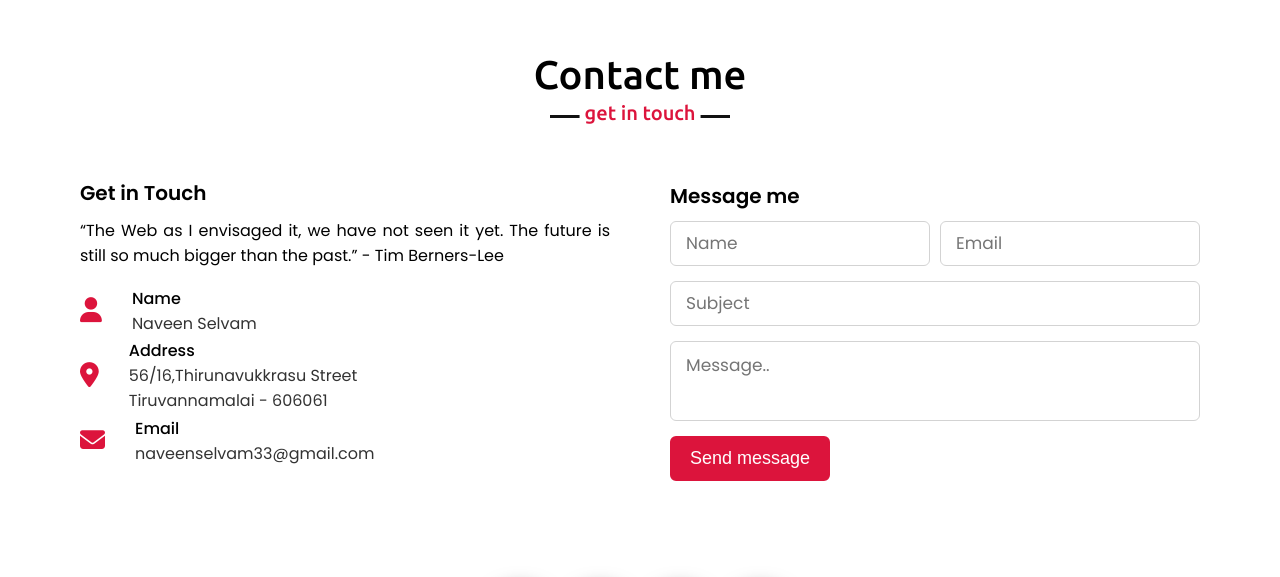
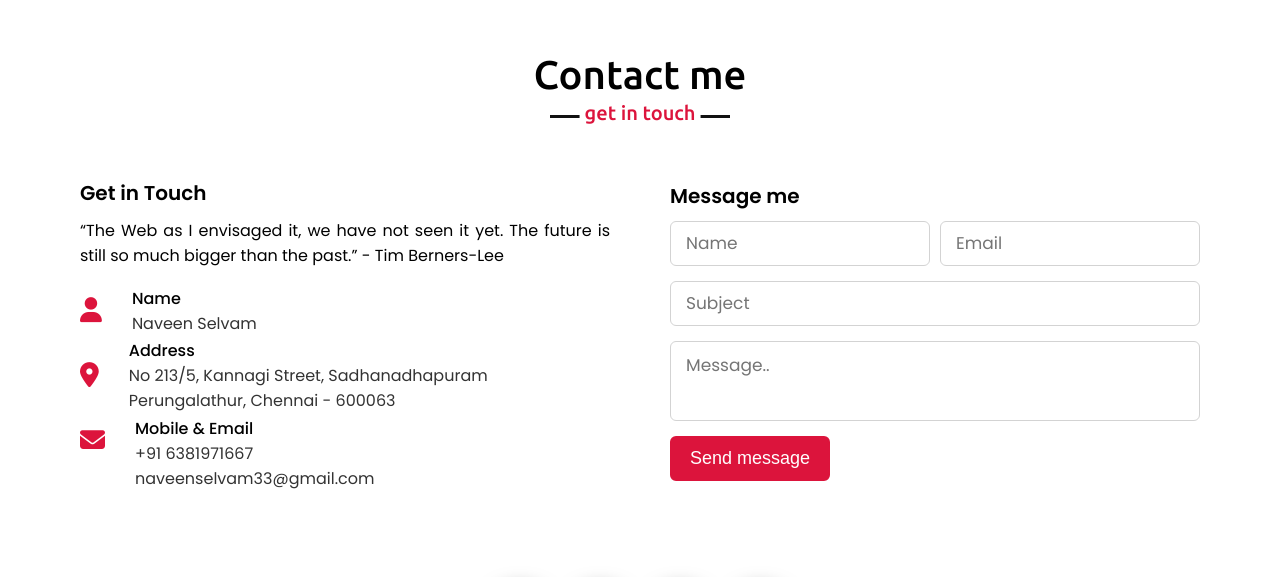
Before and after one commit to NaveenSai29/naveen.github.io, a plain HTML site: page index.html in a window 1280 px wide. Shown: the part 2791-3368 px from the top of the page. Drawn offline with nearby package versions, Linux system fonts and the light colour scheme.

Commit message:
Add files via upload

```diff
--- a/index.html
+++ b/index.html
@@ -184,14 +184,14 @@
                             <i class="fas fa-map-marker-alt"></i>
                             <div class="info">
                                 <div class="head">Address</div>
-                                <div class="sub-title">56/16,Thirunavukkrasu Street <br> Tiruvannamalai - 606061</div>
+                                <div class="sub-title">No 213/5, Kannagi Street, Sadhanadhapuram <br> Perungalathur, Chennai - 600063 </div>
                             </div>
                         </div>
                         <div class="row">
                             <i class="fas fa-envelope"></i>
                             <div class="info">
-                                <div class="head">Email</div>
-                                <div class="sub-title">naveenselvam33@gmail.com</div>
+                                <div class="head"><br>Mobile & Email</div>
+                                <div class="sub-title">+91 6381971667 <br> naveenselvam33@gmail.com</div>
                             </div>
                         </div>
                     </div>
@@ -228,7 +228,7 @@
             <a href="https://www.linkedin.com/in/naveen-selvam-09a9b7205"><i class="fab fa-linkedin"></i></a>
             <a href="https://www.instagram.com/naveensai_offl/"><i class="fab fa-instagram"></i></a>
             <a href="https://join.skype.com/invite/xhe7c5kZ9h27"><i class="fab fa-skype"></i></a>
-            <a href="https://www.facebook.com/naveen.sai.16752"><i class="fab fa-facebook-f"></i></a>
+            <a href="https://www.facebook.com/people/Naveen-Selvam/100073351316682/"><i class="fab fa-facebook-f"></i></a>
         </div>
         <span>Created By <a href="#">Naveen</a> | <span class="far fa-copyright"></span> 2021 All rights reserved.</span>
     </footer>
```
